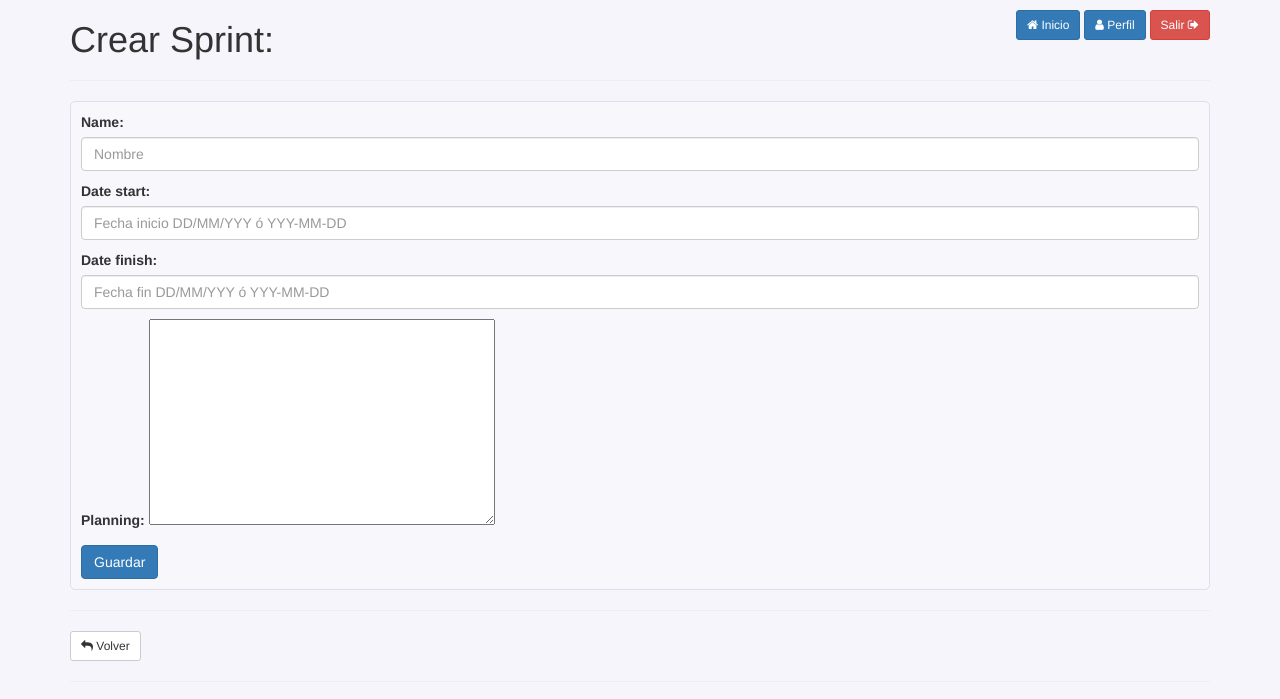
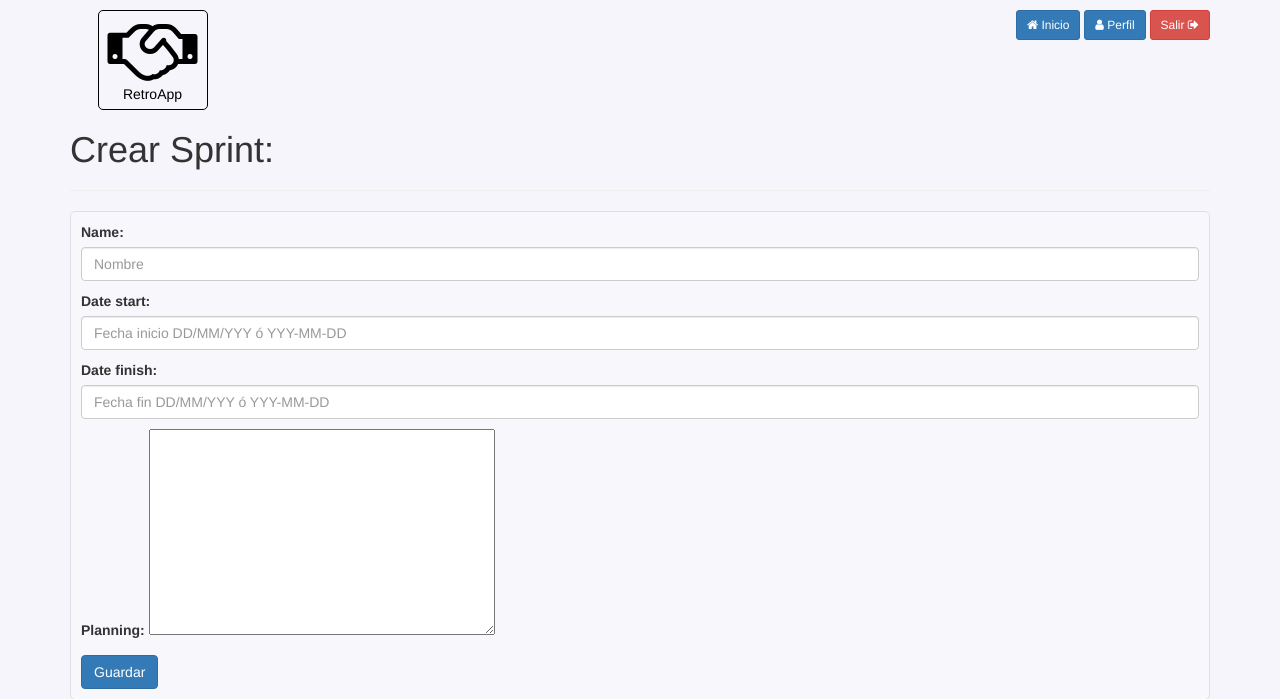
Before and after one commit to alfegupe/ScrumRetrospective, a Django app: page /sprint/create/ in a window 1280 px wide. Shown: the top 699 px of the page. Run offline with Django 3.2, Linux system fonts and the light colour scheme; the visitor is signed in with stand-in values (Sample User, id 1); parts of the project's set-up code (start-up, migrations or seed data) failed here and were passed over; some libraries are stand-ins or nearby versions.

Commit message:
Added logo to template.

```diff
--- a/retrospective/static/css/main.css
+++ b/retrospective/static/css/main.css
@@ -1,6 +1,22 @@
 body{
     padding-bottom: 20px;
     background-color: rgba(234, 234, 246, 0.43);
+}
+
+.logo{
+    /*float: left;*/
+    /*position: static;*/
+    text-align: center;
+    vertical-align: middle;
+    margin: auto;
+    width: 110px;
+    height: 100px;
+    border: 1px solid #000000;
+    color: #000000;
+    padding: 3px;
+    -webkit-border-radius: 5px;
+    -moz-border-radius: 5px;
+    border-radius: 5px;
 }
 
 @media (min-width: 1300px) {
--- a/retrospective/templates/auth/login.html
+++ b/retrospective/templates/auth/login.html
@@ -2,10 +2,13 @@
 {% block nav %}
     <div class="text-center">
         <h1>Retrospective App</h1>
+        <div class="logo">
+            <i class="fa fa-handshake-o fa-5x"></i><br>RetroApp
+        </div>
     </div>
 {% endblock %}
 {% block content %}
-    <div class="row login-panel" style="padding-top: 5%">
+    <div class="row login-panel" style="padding-top: 20px">
         <div class="col-lg-4 col-md-4 col-sm-4 col-lg-offset-4 col-md-offset-4 col-sm-offset-4">
             <div class="panel panel-primary">
                 <div class="panel-heading">
--- a/retrospective/templates/includes/menu.html
+++ b/retrospective/templates/includes/menu.html
@@ -1,11 +1,20 @@
-<div class="pull-right" style="margin-top: 10px">
-    <a class="btn btn-primary btn-sm text-right" href="{% url 'index' %}">
+<div class="text-right" style="margin-top: 10px">
+    <div class="row">
+        <div class="col-lg-2 col-md-2 col-sm-2 text-left">
+            <div class="logo">
+                <i class="fa fa-handshake-o fa-5x"></i><br>RetroApp
+            </div>
+        </div>
+        <div class="col-lg-10 col-md-10 col-sm-10 text-right" style="vertical-align: middle">
+            <a class="btn btn-primary btn-sm" href="{% url 'index' %}">
                 <i class="fa fa-home"></i> Inicio
             </a>
-    <a class="btn btn-primary btn-sm text-right" href="{% url 'profile' user.username %}">
+            <a class="btn btn-primary btn-sm" href="{% url 'profile' user.username %}">
                 <i class="fa fa-user"></i> Perfil
             </a>
-    <a class="btn btn-danger btn-sm text-right" href="{% url 'logout' %}">
+            <a class="btn btn-danger btn-sm" href="{% url 'logout' %}">
                 Salir <i class="fa fa-sign-out"></i>
             </a>
         </div>
+    </div>
+</div>
```
Also changed, not shown: README.md. Lines whose indentation alone changed are shown as unchanged.
